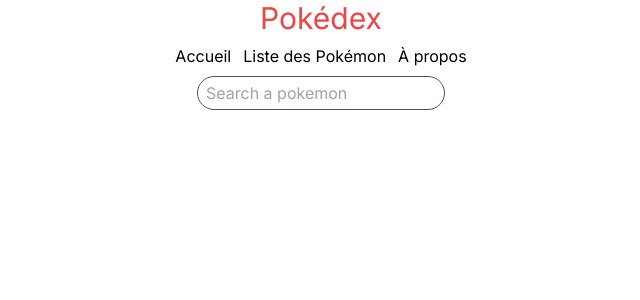
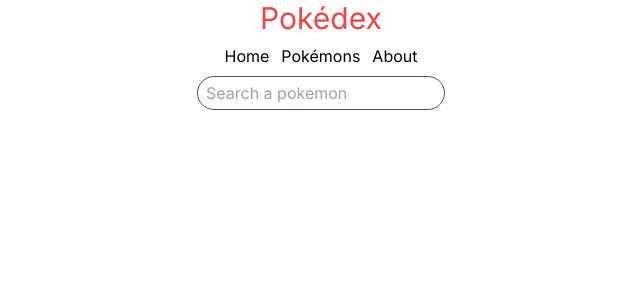
Before and after one commit to RamazanCinar/pokedex, a Next.js app: page / in a window 1280 px wide. Shown: the top 300 px of the page, without its empty margins (319-959 px from the left). Built offline with nearby package versions, Linux system fonts and the light colour scheme.

Commit message:
Changing french menu to english

```diff
--- a/app/page.jsx
+++ b/app/page.jsx
@@ -11,13 +11,13 @@
       <h1 className="flex justify-center text-3xl text-red-500">Pokédex</h1>
       <ul className=" my-2 flex justify-center flex-wrap space-x-3">
         <li>
-          <Link href="/">Accueil</Link>
+          <Link href="/">Home</Link>
         </li>
         <li>
-          <Link href="/pokemons">Liste des Pokémon</Link>
+          <Link href="/pokemons">Pokémons</Link>
         </li>
         <li>
-          <Link href="/about">À propos</Link>
+          <Link href="/about">About</Link>
         </li>
       </ul>
 
--- a/components/searchbar.jsx
+++ b/components/searchbar.jsx
@@ -1,9 +1,12 @@
+import Image from "next/image";
 import { useState } from "react"
 
 export default function SearchBar() {
+    const pokemonImage = `https://raw.githubusercontent.com/PokeAPI/sprites/master/sprites/pokemon/versions/generation-vi/omegaruby-alphasapphire/158.png`
     const [searchPokemon, setSearchPokemon] = useState('');
     const [pokemonData, setPokemonData] = useState(null);
     const [error, setError] = useState('');
+
     const handleSearchChange = (event) => {
         setSearchPokemon(event.target.value);
     }
@@ -45,6 +48,12 @@
           <h2>Informations about the Pokémon :</h2>
           <p> Pokémon no : {pokemonData.id}</p>
           <p> Name : {pokemonData.name}</p>
+          <Image
+            src={pokemonImage}
+            width={250}
+            height={250}
+            alt={`image of ${pokemonData.name}`}
+            />
         </div>
       )}
         </div>
--- a/next.config.js
+++ b/next.config.js
@@ -1,4 +1,13 @@
 /** @type {import('next').NextConfig} */
 const nextConfig = {}
 
-module.exports = nextConfig
+module.exports = {
+    images: {
+        remotePatterns: [
+            {
+                protocol:'https',
+                hostname:'raw.githubusercontent.com'
+            }
+        ]
+    }
+}
```
Lines whose indentation alone changed are shown as unchanged.
